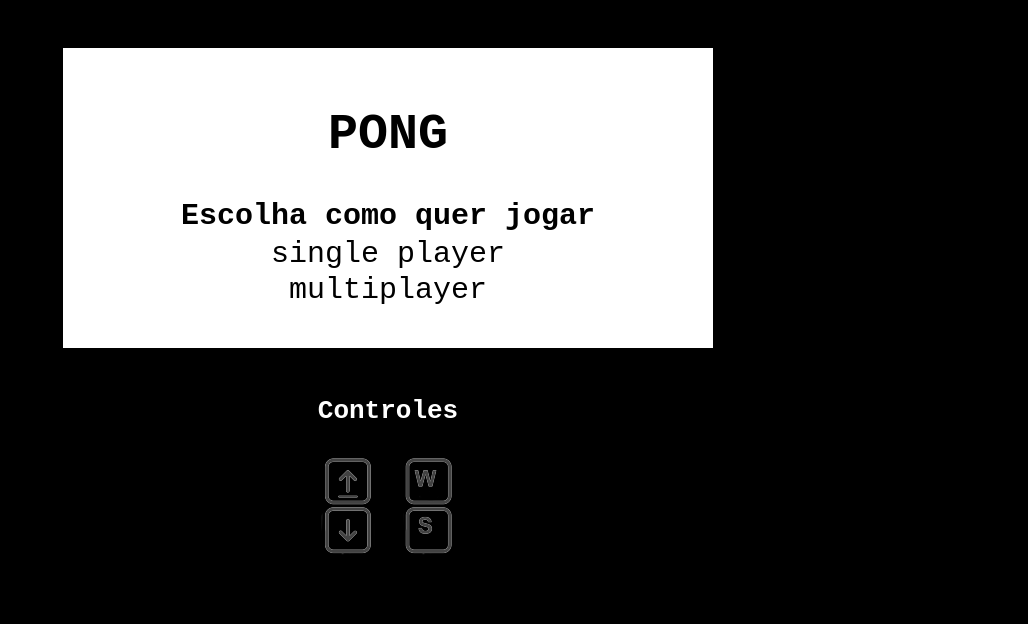
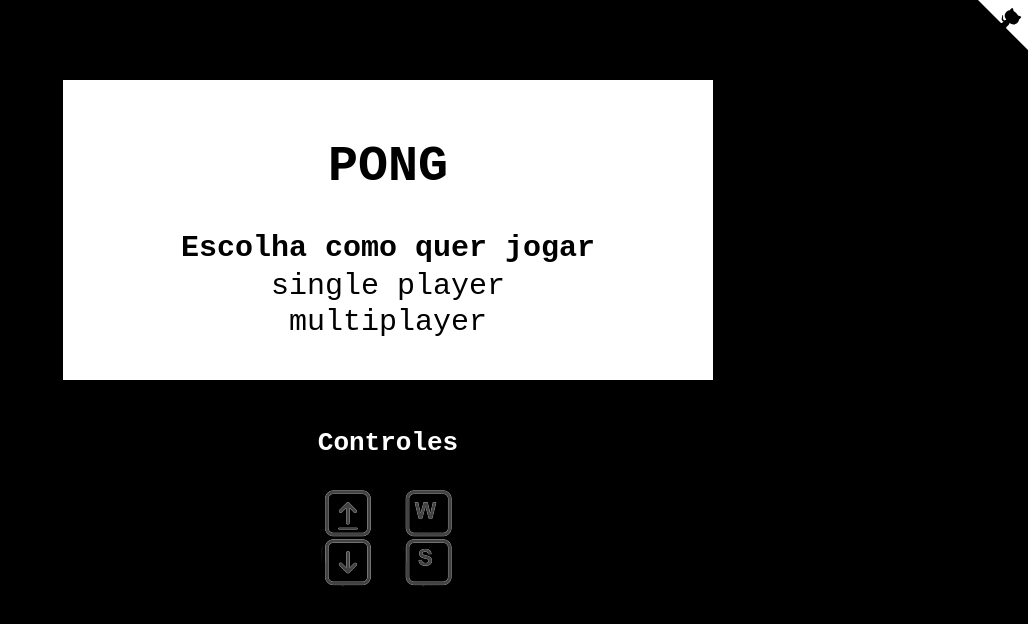
Before and after one commit to FranciscoFilh/MyProjects, a plain HTML site: page 19.pong/index.html in a window 1280 px wide. Shown: the whole page, without its empty margins (252-1280 px from the left). Drawn offline with Linux system fonts and the light colour scheme.

Commit message:
add icone do GitHub

```diff
--- a/19.pong/index.html
+++ b/19.pong/index.html
@@ -9,6 +9,19 @@
     <title>PONG</title>
 </head>
 <body>
+    <header>
+        <a href="https://github.com/FranciscoFilh" target="_blank" class="github-corner" aria-label="Repositório no Github">
+            <svg viewBox="0 0 250 250" style="width: 50px; height: 50px;" aria-hidden="true">
+                <path d="M0,0 L115,115 L130,115 L142,142 L250,250 L250,0 Z"></path>
+                <path
+                    d="M128.3,109.0 C113.8,99.7 119.0,89.6 119.0,89.6 C122.0,82.7 120.5,78.6 120.5,78.6 C119.2,72.0 123.4,76.3 123.4,76.3 C127.3,80.9 125.5,87.3 125.5,87.3 C122.9,97.6 130.6,101.9 134.4,103.2"
+                    fill="currentColor" style="transform-origin: 130px 106px;" class="octo-arm"></path>
+                <path
+                    d="M115.0,115.0 C114.9,115.1 118.7,116.5 119.8,115.4 L133.7,101.6 C136.9,99.2 139.9,98.4 142.2,98.6 C133.8,88.0 127.5,74.4 143.8,58.0 C148.5,53.4 154.0,51.2 159.7,51.0 C160.3,49.4 163.2,43.6 171.4,40.1 C171.4,40.1 176.1,42.5 178.8,56.2 C183.1,58.6 187.2,61.8 190.9,65.4 C194.5,69.0 197.7,73.2 200.1,77.6 C213.8,80.2 216.3,84.9 216.3,84.9 C212.7,93.1 206.9,96.0 205.4,96.6 C205.1,102.4 203.0,107.8 198.3,112.5 C181.9,128.9 168.3,122.5 157.7,114.1 C157.9,116.9 156.7,120.9 152.7,124.9 L141.0,136.5 C139.8,137.7 141.6,141.9 141.8,141.8 Z"
+                    fill="currentColor" class="octo-body"></path>
+            </svg>
+        </a>
+    </header>
     <canvas width="650px" height="300px" tabindex="0">
         <h1>Se você está vendo está mensagem é porque seu navegador não consegue executar Javascript<br>Por favor <a href="https://www.google.com/chrome/" target="_blank" rel="external">clique aqui</a> para baixar um navegador compativel</h1>
     </canvas>
```
